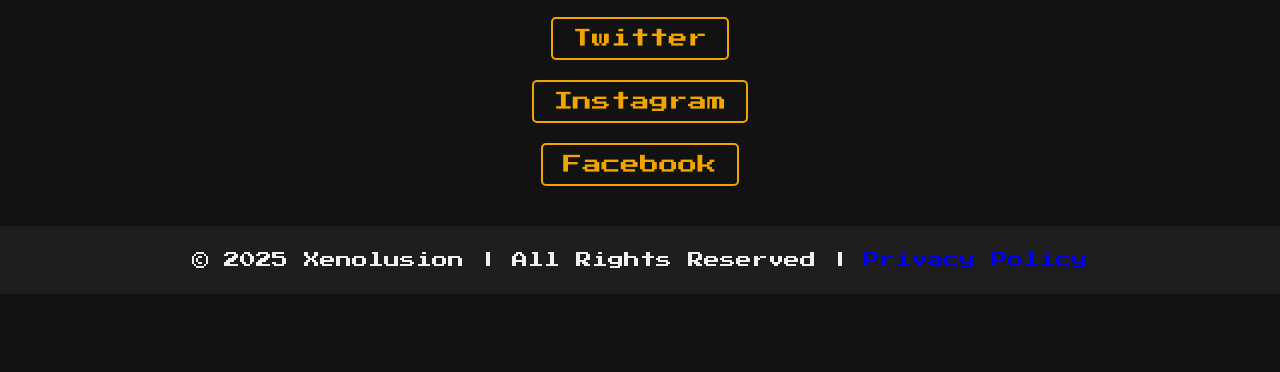
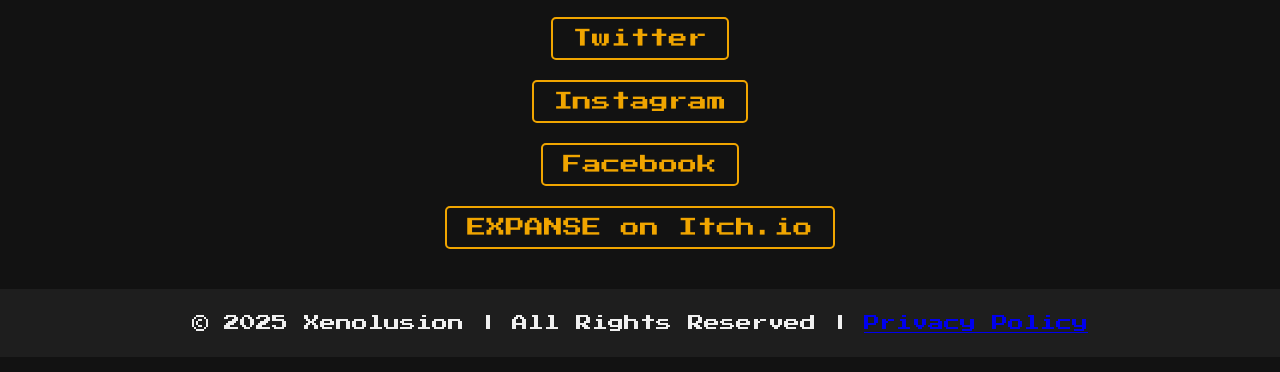
Before and after one commit to Xenolusion/Xenolusion.github.io, a plain HTML site: page socials.html in a window 1280 px wide. Shown: the part 218-590 px from the top of the page. Drawn offline with Linux system fonts and the light colour scheme.

Commit message:
Update socials.html

```diff
--- a/socials.html
+++ b/socials.html
@@ -92,6 +92,7 @@
             <a href="https://x.com/Xenolusion" target="_blank">Twitter</a>
             <a href="https://www.instagram.com/xenolusionstudios/" target="_blank">Instagram</a>
             <a href="https://www.facebook.com/profile.php?id=61572798239322" target="_blank">Facebook</a>
+            <a href="https://xenolusion.itch.io/expanse" target="_blank">EXPANSE on Itch.io</a>
         </div>
     </section>
 
```
